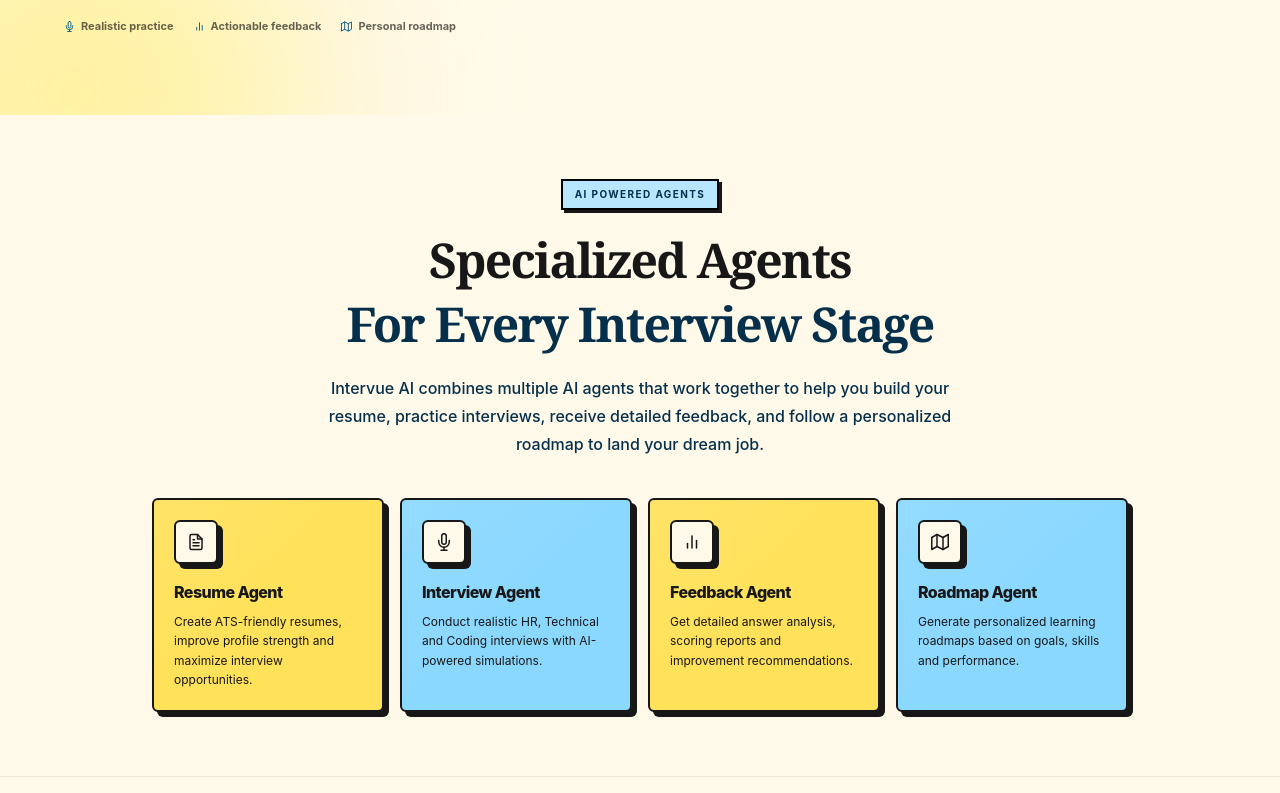
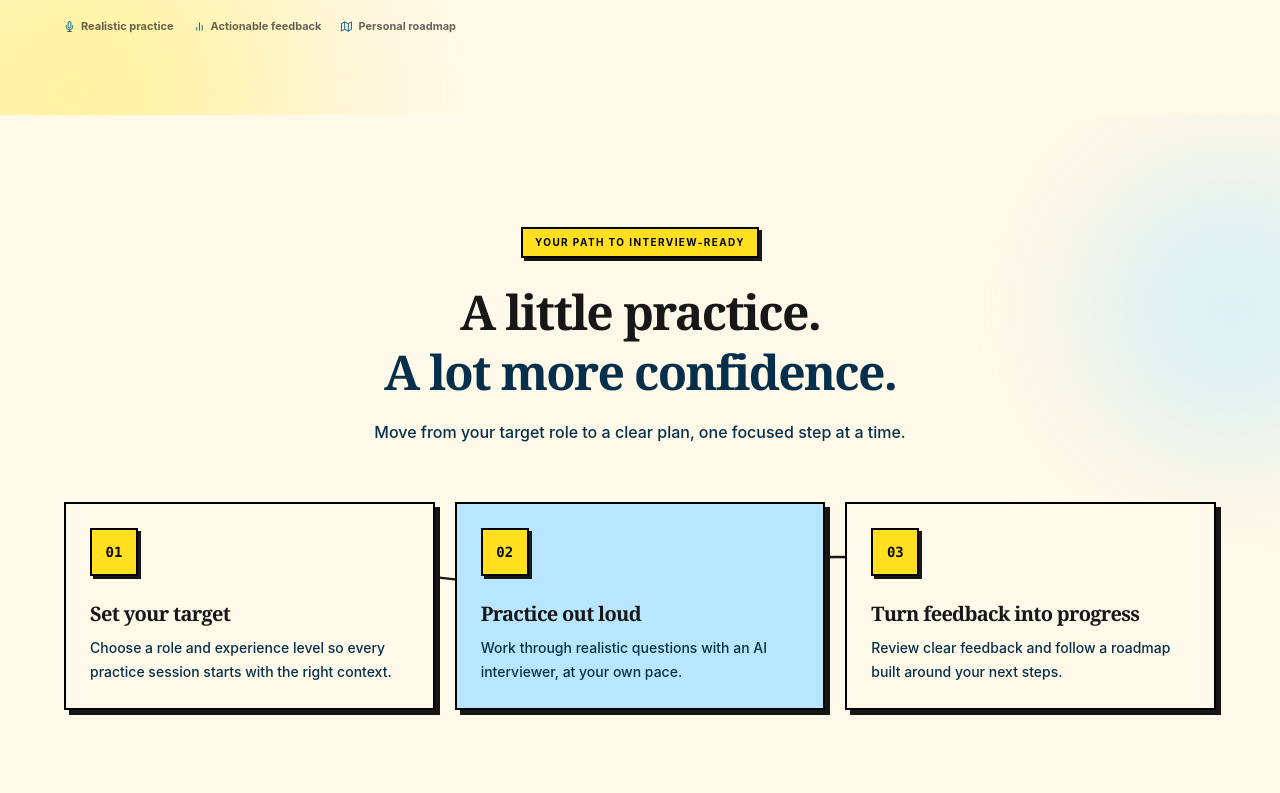
Before and after one commit to TheLearnerAllTime002/Intervue-AI, a React (Vite) app in the folder frontend/: page / in a window 1280 px wide. Shown: the part 647-1440 px from the top of the page. Built offline with nearby package versions, Linux system fonts and the light colour scheme; no server answers.

Commit message:
feat: add interactive steps section to guide users through the interview preparation process

```diff
--- a/frontend/src/pages/Home.jsx
+++ b/frontend/src/pages/Home.jsx
@@ -7,6 +7,13 @@ import { useState } from 'react';
 import dashboard from "../assets/image.png"
 import { FiMic, FiFileText, FiBarChart2, FiMap } from "react-icons/fi";
 import { Link } from 'react-router-dom'
+
+const prepSteps = [
+    { number: '01', title: 'Set your target', description: 'Choose a role and experience level so every practice session starts with the right context.' },
+    { number: '02', title: 'Practice out loud', description: 'Work through realistic questions with an AI interviewer, at your own pace.' },
+    { number: '03', title: 'Turn feedback into progress', description: 'Review clear feedback and follow a roadmap built around your next steps.' },
+]
+
 function Home({ setUser }) {
     const [showLogin, setShowLogin] = useState(false)
     return (
@@ -113,6 +120,43 @@ function Home({ setUser }) {
 
             </section>
 
+            {/* How it works */}
+            <section className='relative overflow-hidden bg-[#fff9e9] px-5 py-20 sm:px-8 sm:py-28'>
+                <div className='pointer-events-none absolute -right-24 top-12 h-72 w-72 rounded-full bg-sky-200/50 blur-3xl' />
+                <div className='relative mx-auto max-w-6xl'>
+                    <motion.div
+                        initial={{ opacity: 0, y: 24 }}
+                        whileInView={{ opacity: 1, y: 0 }}
+                        viewport={{ once: true, amount: 0.35 }}
+                        transition={{ duration: 0.55 }}
+                        className='mx-auto mb-14 max-w-2xl text-center'>
+                        <span className='inline-flex border-2 border-black bg-yellow-300 px-3 py-1.5 text-[10px] font-bold uppercase tracking-[0.14em] text-black shadow-[3px_3px_0_#171717]'>Your path to interview-ready</span>
+                        <h2 className='mt-6 font-serif text-3xl font-black leading-tight tracking-[-0.04em] text-black sm:text-5xl'>A little practice.<br /><span className='text-sky-950'>A lot more confidence.</span></h2>
+                        <p className='mx-auto mt-4 max-w-xl text-sm font-medium leading-7 text-sky-950 sm:text-base'>Move from your target role to a clear plan, one focused step at a time.</p>
+                    </motion.div>
+
+                    <div className='relative grid gap-5 md:grid-cols-3'>
+                        <svg aria-hidden='true' className='pointer-events-none absolute left-[16%] right-[16%] top-11 hidden h-16 w-[68%] overflow-visible md:block' viewBox='0 0 800 80' fill='none' preserveAspectRatio='none'>
+                            <motion.path d='M5 40 C 150 5, 245 75, 400 40 S 650 5, 795 40' stroke='#171717' strokeWidth='3' strokeDasharray='8 10' initial={{ pathLength: 0, opacity: 0 }} whileInView={{ pathLength: 1, opacity: 1 }} viewport={{ once: true, amount: 0.6 }} transition={{ duration: 1.4, ease: 'easeInOut' }} />
+                            <motion.circle r='7' fill='#8bd8ff' stroke='#171717' strokeWidth='3' initial={{ cx: 5, cy: 40 }} whileInView={{ cx: 795, cy: 40 }} viewport={{ once: true, amount: 0.6 }} transition={{ duration: 2.2, ease: 'easeInOut', delay: 0.15 }} />
+                        </svg>
+                        {prepSteps.map((step, index) => (
+                            <motion.article
+                                key={step.number}
+                                initial={{ opacity: 0, y: 34 }}
+                                whileInView={{ opacity: 1, y: 0 }}
+                                viewport={{ once: true, amount: 0.3 }}
+                                transition={{ duration: 0.5, delay: index * 0.15 }}
+                                className={`relative z-10 border-2 border-black p-6 shadow-[5px_5px_0_#171717] ${index === 1 ? 'bg-sky-200' : 'bg-white'}`}>
+                                <div className='mb-6 flex h-12 w-12 items-center justify-center border-2 border-black bg-yellow-300 font-mono text-sm font-black shadow-[3px_3px_0_#171717]'>{step.number}</div>
+                                <h3 className='mb-2 font-serif text-xl font-black tracking-tight text-black'>{step.title}</h3>
+                                <p className='text-sm font-medium leading-6 text-sky-950'>{step.description}</p>
+                            </motion.article>
+                        ))}
+                    </div>
+                </div>
+            </section>
+
             {/* Agents */}
             <section className='py-16 bg-[#F8F9FA]'>
                 <div className='max-w-5xl mx-auto px-6'>
```
